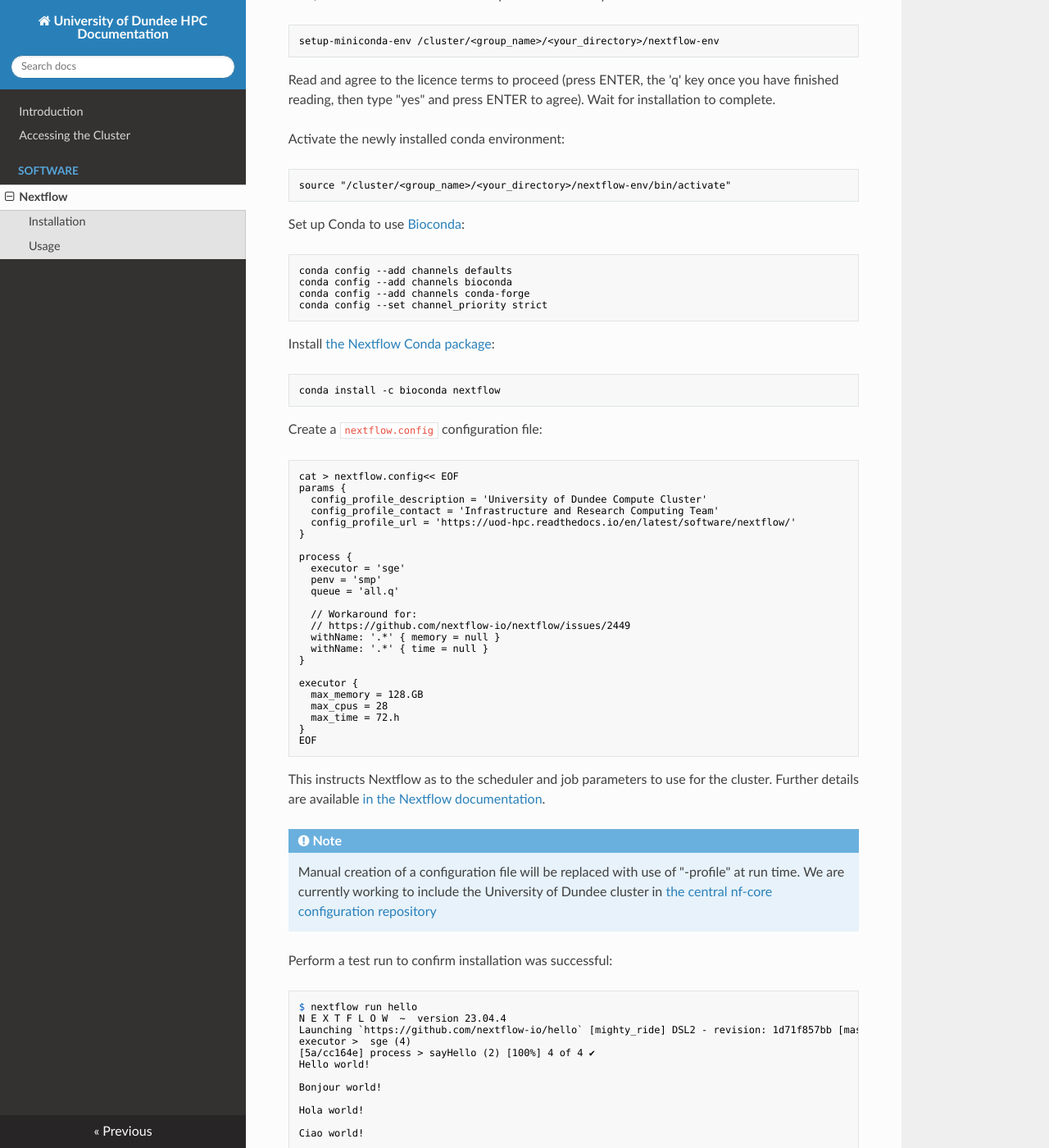
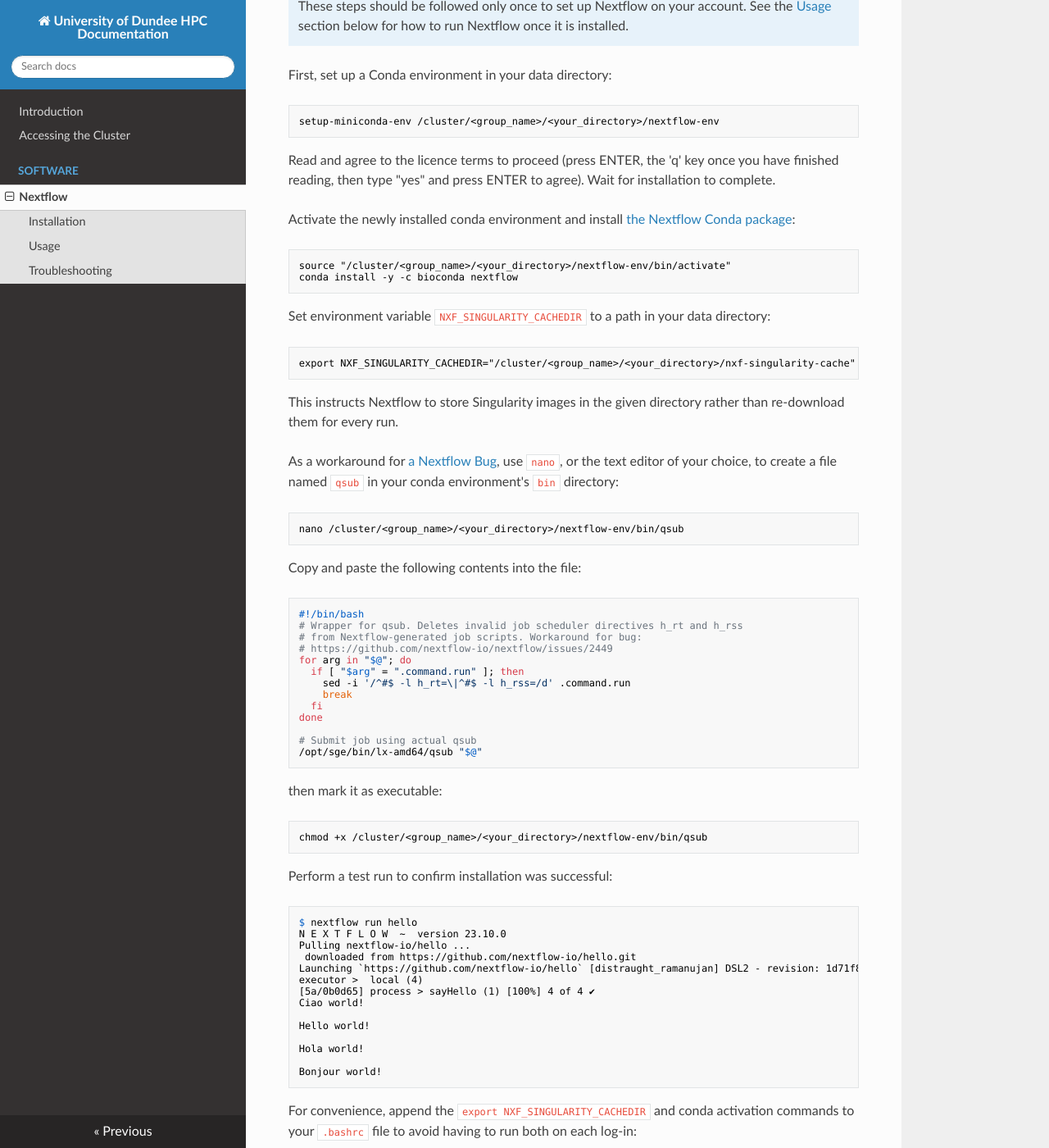
Before and after one commit to dsloanm-uodit/hpc-docs, an MkDocs documentation site: the page built from docs/software/nextflow.md, in a window 1280 px wide and 1400 px high, scrolled down 551 px. Shown: the whole window at 82% size. Built offline with MkDocs 1.6.1, drawn with Linux system fonts in a browser that asks for light colours; nearby versions of some CDN libraries; some of the changed text lies outside the part shown.

Commit message:
Rewritten Nextflow instructions for Singularity use

````diff
--- a/docs/software/nextflow.md
+++ b/docs/software/nextflow.md
@@ -8,6 +8,8 @@ Community pipelines for use with Nextflow are available at:
 
 [nf-co.re](https://nf-co.re)
 
+A configuration profile for the University of Dundee cluster is maintained in [the central nf-core repository](https://github.com/nf-core/configs/blob/master/docs/uod_hpc.md). To make use of the profile, Nextflow should always be run with argument `-profile uod_hpc`.
+
 ## Installation
 
 !!! note
@@ -24,85 +26,78 @@ setup-miniconda-env /cluster/<group_name>/<your_directory>/nextflow-env
 Read and agree to the licence terms to proceed (press ENTER, the 'q' key once you have finished reading, then type "yes" and press ENTER to agree).
 Wait for installation to complete.
 
-Activate the newly installed conda environment:
+Activate the newly installed conda environment and install [the Nextflow Conda package](https://anaconda.org/bioconda/nextflow):
 
 ```console
 source "/cluster/<group_name>/<your_directory>/nextflow-env/bin/activate"
+conda install -y -c bioconda nextflow
 ```
 
-Set up Conda to use [Bioconda](https://bioconda.github.io/):
+Set environment variable `NXF_SINGULARITY_CACHEDIR` to a path in your data directory:
 
 ```console
-conda config --add channels defaults
-conda config --add channels bioconda
-conda config --add channels conda-forge
-conda config --set channel_priority strict
+export NXF_SINGULARITY_CACHEDIR="/cluster/<group_name>/<your_directory>/nxf-singularity-cache"
 ```
 
-Install [the Nextflow Conda package](https://anaconda.org/bioconda/nextflow):
+This instructs Nextflow to store Singularity images in the given directory rather than re-download them for every run.
+
+As a workaround for [a Nextflow Bug](https://github.com/nextflow-io/nextflow/issues/2449), use `nano`, or the text editor of your choice, to create a file named `qsub` in your conda environment's `bin` directory:
 
 ```console
-conda install -c bioconda nextflow
+nano /cluster/<group_name>/<your_directory>/nextflow-env/bin/qsub
 ```
 
-Create a `nextflow.config` configuration file:
+Copy and paste the following contents into the file:
+
+```bash
+#!/bin/bash
+# Wrapper for qsub. Deletes invalid job scheduler directives h_rt and h_rss
+# from Nextflow-generated job scripts. Workaround for bug:
+# https://github.com/nextflow-io/nextflow/issues/2449
+for arg in "$@"; do
+  if [ "$arg" = ".command.run" ]; then
+    sed -i '/^#$ -l h_rt=\|^#$ -l h_rss=/d' .command.run
+    break
+  fi
+done
+
+# Submit job using actual qsub
+/opt/sge/bin/lx-amd64/qsub "$@"
+```
+
+then mark it as executable:
 
 ```console
-cat > nextflow.config<< EOF
-params {
-  config_profile_description = 'University of Dundee Compute Cluster'
-  config_profile_contact = 'Infrastructure and Research Computing Team'
-  config_profile_url = 'https://uod-hpc.readthedocs.io/en/latest/software/nextflow/'
-}
-
-process {
-  executor = 'sge'
-  penv = 'smp'
-  queue = 'all.q'
-
-  // Workaround for:
-  // https://github.com/nextflow-io/nextflow/issues/2449
-  withName: '.*' { memory = null }
-  withName: '.*' { time = null }
-}
-
-executor {
-  max_memory = 128.GB
-  max_cpus = 28
-  max_time = 72.h
-}
-EOF
+chmod +x /cluster/<group_name>/<your_directory>/nextflow-env/bin/qsub
 ```
-
-This instructs Nextflow as to the scheduler and job parameters to use for the cluster. Further details are available [in the Nextflow documentation](https://www.nextflow.io/docs/latest/executor.html#sge).
-
-!!! note
-
-    Manual creation of a configuration file will be replaced with use of "-profile" at run time.
-    We are currently working to include the University of Dundee cluster in [the central nf-core configuration repository](https://github.com/nf-core/configs/)
 
 Perform a test run to confirm installation was successful:
 
 ```console
 $ nextflow run hello
-N E X T F L O W  ~  version 23.04.4
-Launching `https://github.com/nextflow-io/hello` [mighty_ride] DSL2 - revision: 1d71f857bb [master]
-executor >  sge (4)
-[5a/cc164e] process > sayHello (2) [100%] 4 of 4 ✔
+N E X T F L O W  ~  version 23.10.0
+Pulling nextflow-io/hello ...
+ downloaded from https://github.com/nextflow-io/hello.git
+Launching `https://github.com/nextflow-io/hello` [distraught_ramanujan] DSL2 - revision: 1d71f857bb [master]
+executor >  local (4)
+[5a/0b0d65] process > sayHello (1) [100%] 4 of 4 ✔
+Ciao world!
+
 Hello world!
-
-Bonjour world!
 
 Hola world!
 
-Ciao world!
+Bonjour world!
 ```
 
-Append the activation command to your `.bashrc` file to avoid having to source your conda environment on each log-in:
+For convenience, append the `export NXF_SINGULARITY_CACHEDIR` and conda activation commands to your `.bashrc` file to avoid having to run both on each log-in:
 
 ```console
+echo export NXF_SINGULARITY_CACHEDIR='"/cluster/<group_name>/<your_directory>/nxf-singularity-cache"' >> ~/.bashrc
 echo source '"/cluster/<group_name>/<your_directory>/nextflow-env/bin/activate"' >> ~/.bashrc
 ```
+
+Note that this may increase the time taken for a log-in to complete.
 
 For additional guidance on installing Nextflow, official documentation is available in:
 
@@ -111,12 +106,33 @@ For additional guidance on installing Nextflow, official documentation is availa
 
 ## Usage
 
-Run your Nextflow command as desired, for example:
+Create a job script containing your desired Nextflow command, always including `-profile uod_hpc` to ensure the correct cluster configuration is applied. For example:
 
 ```console
-nextflow run nf-core/sarek -r 3.1.1 --input ./samplesheet.csv --outdir ./results ...<further parameters as required>...
+nano myjobscript.sh
 ```
 
-Pipelines require no explicit installation. When using one for the first time, it will be automatically downloaded. Further details are available in [the nf-core documentation](https://nf-co.re/docs/usage/installation#pipeline-code).
+with contents:
+
+```bash
+nextflow run nf-core/sarek -profile uod_hpc -r 3.1.1 --input ./samplesheet.csv --outdir ./results ...<further parameters as required>...
+```
+
+Submit the script using `qsub`:
+
+```console
+qsub myjobscript.sh
+```
+
+Standard and error output for the job will be produced in `.o` and `.e` files, such as `myjobscript.sh.o1400340` and `myjobscript.sh.e1400340`, as it runs.
+
+Pipelines require no explicit installation. When using one for the first time, it will be automatically downloaded as detailed in the [the nf-core documentation](https://nf-co.re/docs/usage/installation#pipeline-code).
 
 For scientific reproducibility, it is recommended that option `-r <revision_name>` be provided to specify the version of the pipeline whenever a command is run. Additional discussion is available in the [reproducibility section of the documentation for the sarek pipeline](https://nf-co.re/sarek/3.3.2/docs/usage#reproducibility). Note that the `-r` option is not specific to sarek and can be used with other pipelines.
+
+## Troubleshooting
+
+Common errors and suggested fixes are below:
+
+* `Unable to run job: Access specifier of element "m_mem_free" of attribute "l_hard" in "short.default" does not allow removal of attribute but element was removed.`<br>
+Suggested fix: ensure the `qsub` file has been created in your conda environment's `bin` directory and it has been marked executable with `chmod +x`, as detailed in the [Installation](#installation) section.
````
Also changed, not shown: other parts of docs/software/nextflow.md (+1 -1 lines).
